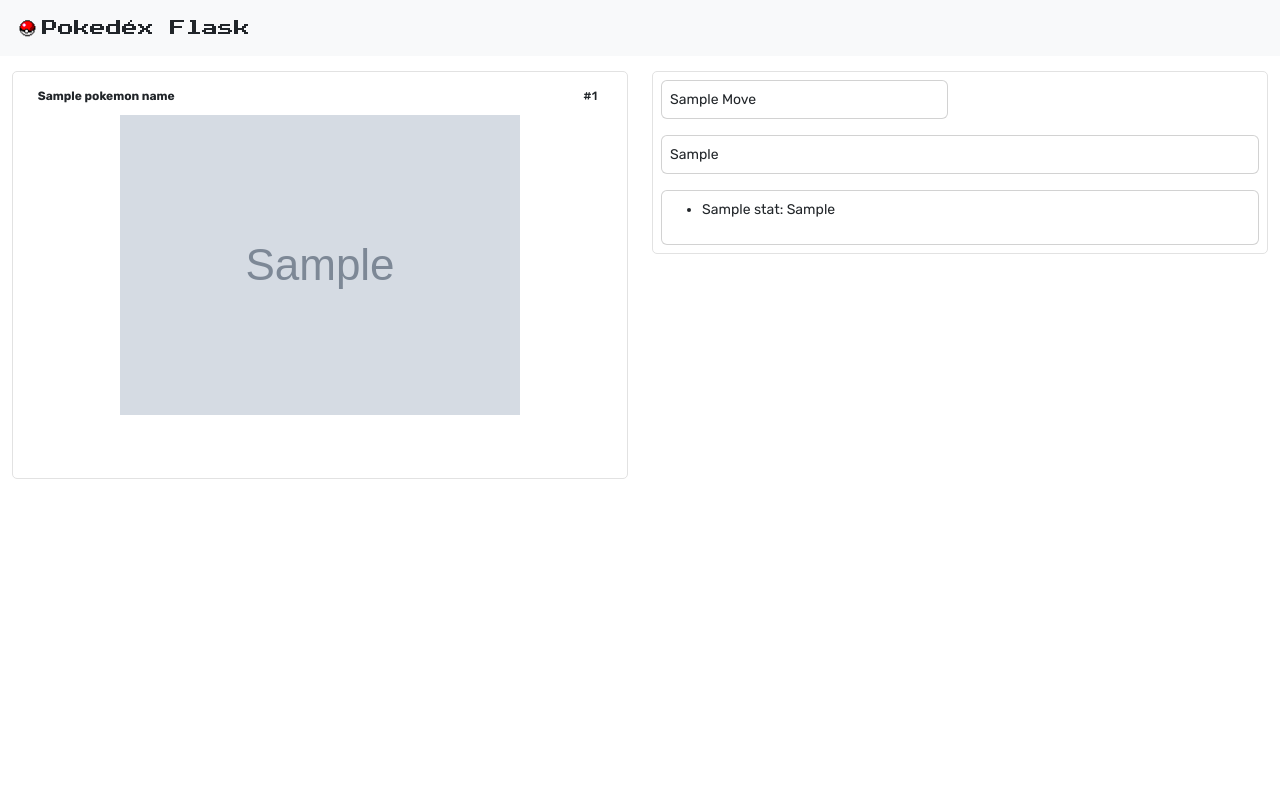
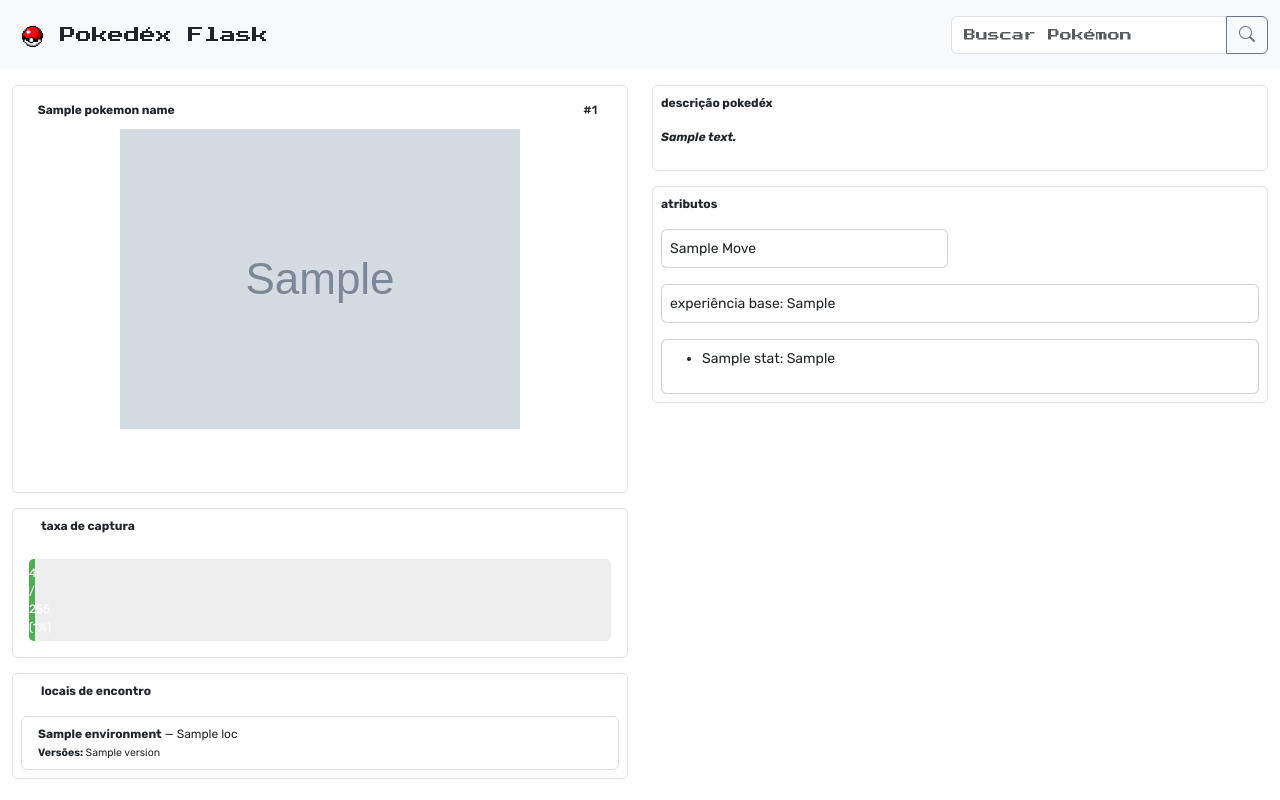
Before and after one commit to IgorConstant/TestsFlask, a Flask app: template templates/details.html in a window 1280 px wide. Run offline with Flask 3, Linux system fonts and the light colour scheme; the template is opened without the code that fills it: most values are stand-ins (such as "Sample title", 1, 10 or a date in 2020); grey boxes marked "Sample" are stand-in pictures; some libraries are stand-ins or nearby versions.

Commit message:
Desenvolvimento

```diff
--- a/package.json
+++ b/package.json
@@ -10,12 +10,12 @@
     },
     "dependencies": {
         "bootstrap": "^5.3.3",
-        "gulp": "^5.0.0",
+        "browser-sync": "3.0.2",
+        "gulp": "^5.0.1",
         "gulp-concat": "^2.6.1",
         "gulp-sass": "^5.1.0",
         "gulp-uglify": "^3.0.2",
-        "sass": "^1.77.6",
-        "browser-sync": "3.0.2"
+        "sass": "^1.77.6"
     },
     "devDependencies": {
         "concurrently": "^9.0.1"
--- /dev/null
+++ b/requirements.txt
@@ -0,0 +1,5 @@
+Flask
+gunicorn
+Jinja2
+requests
+psutil
--- a/styles/base.scss
+++ b/styles/base.scss
@@ -17,3 +17,8 @@
 body, html{
     font-family: "Rubik", sans-serif;
 }
+
+.form-control{
+    font-family: "Press Start 2P", system-ui;
+    font-size: 12px;
+}
--- a/styles/cards.scss
+++ b/styles/cards.scss
@@ -68,3 +68,23 @@
         }
     }
 }
+
+.taxa-captura{
+    font-size: 12px;
+    font-weight: 700;
+    margin-left: 20px;
+}
+
+.list-group-item, .capture-rate{
+    font-size: 12px;
+}
+
+.atributos{
+    font-size: 12px;
+    font-weight: 700;
+}
+
+.pokedex-description {
+    font-size: 12px;
+    font-weight: 700;
+}
--- /dev/null
+++ b/templates/base.html
@@ -0,0 +1,28 @@
+<!DOCTYPE html>
+<html lang="pt-br">
+<head>
+    <meta charset="UTF-8">
+    <meta name="viewport" content="width=device-width, initial-scale=1.0">
+    <meta name="description" content="Pokedex Flask">
+    <meta name="keywords" content="Pokedex, Flask, Python">
+    <meta name="author" content="Igor Henrique Constant">
+    <title>{% block title %}Pokedex{% endblock %}</title>
+    <!-- Google Fonts -->
+    <link rel="preconnect" href="https://fonts.googleapis.com">
+    <link rel="preconnect" href="https://fonts.gstatic.com" crossorigin>
+    <link href="https://fonts.googleapis.com/css2?family=Press+Start+2P&family=Rubik:ital,wght@0,300..900;1,300..900&display=swap" rel="stylesheet">
+    <!-- CSS -->
+    <link rel="stylesheet" href="{{ url_for('static', filename='css/main.css') }}">
+    <link rel="stylesheet" href="https://cdn.jsdelivr.net/npm/bootstrap-icons@1.13.1/font/bootstrap-icons.min.css">
+    {% block extra_head %}{% endblock %}
+</head>
+<body>
+    {% include 'layouts/header.html' %}
+    <main>
+        {% block content %}{% endblock %}
+    </main>
+    {% include 'layouts/footer.html' %}
+    <!-- JS -->
+    <script src="{{ url_for('static', filename='js/main.js') }}"></script>
+</body>
+</html>
--- a/templates/components/pokecard.html
+++ b/templates/components/pokecard.html
@@ -1,5 +1,5 @@
 {% for pokemon in pokemons %}
-<div class="col-md-2">
+<div class="col-sm-6 col-md-2">
     <div class="content__cards" onclick="window.location.href='/detalhes/{{pokemon.id}}'" data-type="{{pokemon.types[0]}}">
         <div id="card__header" class="" data-type="{{ pokemon.types[0] }}">
             <div class="card__bar">
--- a/templates/components/pokestats.html
+++ b/templates/components/pokestats.html
@@ -1,4 +1,5 @@
 <div class="stats__content">
+    <p class="atributos">atributos</p>
     <div class="row">
         {% for move in pokemon_moves %}
         <div class="col-md-6">
@@ -13,7 +14,7 @@
     <div class="row">
         <div class="col-md-12">
             <div class="card">
-                <p class="mb-0 p-2" style="font-size: 14px;">{{ base_experience }}</p>
+                <p class="mb-0 p-2" style="font-size: 14px;">experiência base: {{ base_experience }}</p>
             </div>
         </div>
     </div>
--- a/templates/details.html
+++ b/templates/details.html
@@ -1,29 +1,8 @@
-<!DOCTYPE html>
-<html lang="pt-br">
+{% extends "base.html" %}
+{% block title %}Detalhes - {{pokemon_name}}{% endblock %}
+{% block content %}
 
-<head>
-    <meta charset="UTF-8">
-    <meta name="viewport" content="width=device-width, initial-scale=1.0">
-    <meta name="description" content="Pokedex Flask">
-    <meta name="keywords" content="Pokedex, Flask, Python">
-    <meta name="author" content="Igor Henrique Constant">
-    <title>Detalhes - {{pokemon_name}}</title>
 
-    <!-- Google Fonts -->
-    <link rel="preconnect" href="https://fonts.googleapis.com">
-    <link rel="preconnect" href="https://fonts.gstatic.com" crossorigin>
-    <link
-        href="https://fonts.googleapis.com/css2?family=Press+Start+2P&family=Rubik:ital,wght@0,300..900;1,300..900&display=swap"
-        rel="stylesheet">
-
-    <!-- CSS -->
-    <link rel="stylesheet" href="{{ url_for('static', filename='css/main.css') }}">
-</head>
-
-<body>
-    {% include 'layouts/header.html' %}
-
-    <main>
 <section id="pokemon__details">
     <div class="container-fluid">
         <div class="row">
@@ -46,23 +25,56 @@
                         </div>
                     </div>
                 </div>
+
+                <div class="content__cards p-2" data-type="{{pokemon_types[0]}}">
+                    <p class="taxa-captura">taxa de captura</p>
+                    <div class="pokemon__data p-2">
+                        <div
+                            style="background: #eee; border-radius: 5px; overflow: hidden; width: 100%; max-width: 100%;">
+                            <div
+                                style="background: #4CAF50; width: {{ capture_percentage }}%; padding: 5px 0; color: white;">
+                                <p class="m-0 text-center capture-rate">{{ capture_rate }} / 255 ({{ capture_percentage
+                                    }}%)</p>
+                            </div>
+                        </div>
+                    </div>
+                </div>
+                <div class="content__cards p-2" data-type="{{pokemon_types[0]}}">
+                    <div id="card__header" data-type="{{ pokemon_types[0] }}">
+                        <p class="taxa-captura">locais de encontro</p>
+                        {% if encounter_locations %}
+                        <ul class="list-group">
+                            {% for loc in encounter_locations %}
+                            <li class="list-group-item">
+                                <strong>{{ loc.environment }}</strong> — {{ loc.name }}<br>
+                                <small><strong>Versões:</strong> {{ loc.versions | join(", ") }}</small>
+                            </li>
+                            {% endfor %}
+                        </ul>
+                        {% else %}
+                        <p>Não encontrado em áreas selvagens.</p>
+                        {% endif %}
+                    </div>
+                </div>
             </div>
             <div class="col-md-6">
+                <div class="content__cards p-2 descricao__pokedex" data-type="{{pokemon_types[0]}}">
+                    <p class="pokedex-description">descrição pokedéx</p>
+                    <p style="font-style: italic;font-size:12px;font-weight:700">{{ description }}</p>
+                </div>
                 <div class="content__cards p-2" data-type="{{pokemon_types[0]}}">
                     <div>
                         {% include 'components/pokestats.html' %}
                     </div>
                 </div>
             </div>
+
+            <div class="col-md-12">
+
+            </div>
         </div>
     </div>
 </section>
-    </main>
 
-    {% include 'layouts/footer.html' %}
 
-    <!-- JS -->
-    <script src="{{ url_for('static', filename='js/main.js') }}"></script>
-</body>
-
-</html>
+{% endblock %}
--- a/templates/layouts/header.html
+++ b/templates/layouts/header.html
@@ -1,12 +1,30 @@
 <header>
-    <nav class="navbar py-3 bg-body-tertiary">
-        <div class="container-fluid">
-            <div class="content__header text-center">
-                <div class="d-flex align-items-center">
-                    <img src="{{ url_for('static', filename='images/logo.jpg') }}" alt="Logo" width="30" height="30">
-                    <p class="m-0">Pokedéx Flask</p>
-                </div>
-            </div>
+  <nav class="navbar py-3 bg-body-tertiary">
+    <div class="container-fluid d-flex justify-content-between align-items-center">
+
+      <!-- Logo à esquerda -->
+      <div class="d-flex align-items-center content__header">
+        <img src="{{ url_for('static', filename='images/logo.jpg') }}" alt="Logo" width="40" height="40" class="me-2">
+        <p class="m-0">Pokedéx Flask</p>
+      </div>
+
+      <!-- Input de busca à direita -->
+      <form action="{{ url_for('main.index') }}" method="GET" class="d-flex" role="search">
+        <div class="input-group">
+          <input
+            type="search"
+            class="form-control"
+            placeholder="Buscar Pokémon"
+            name="search"
+            aria-label="Buscar Pokémon"
+          >
+          <button class="btn btn-outline-secondary" type="submit" id="button-search">
+            <i class="bi bi-search"></i>
+            <span class="visually-hidden">Buscar</span>
+          </button>
         </div>
-    </nav>
+      </form>
+
+    </div>
+  </nav>
 </header>
```
Also changed, not shown: routes/details__route.py (+79 -10 lines), routes/main__route.py (+10 -3 lines), templates/index.html (+4 -34 lines), README.md, package-lock.json, static/css/main.css. Lines whose indentation alone changed are shown as unchanged.
